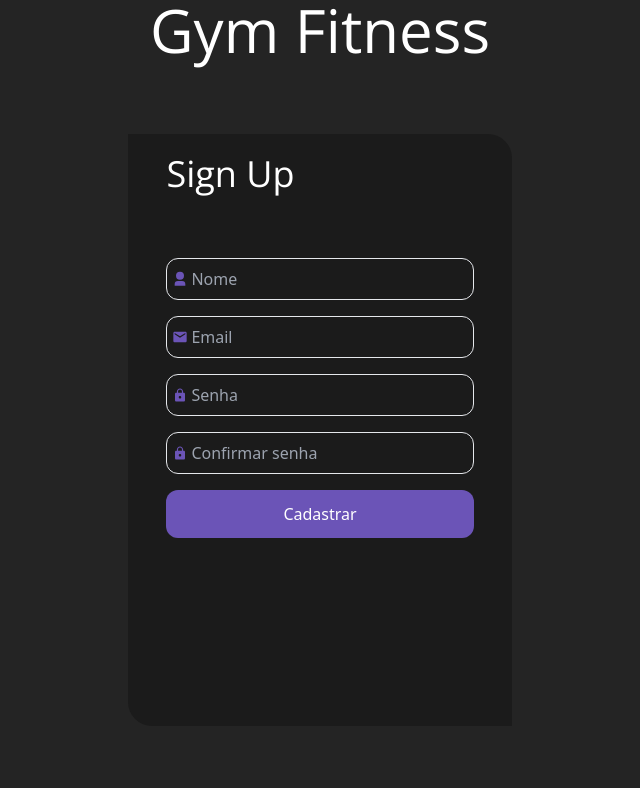
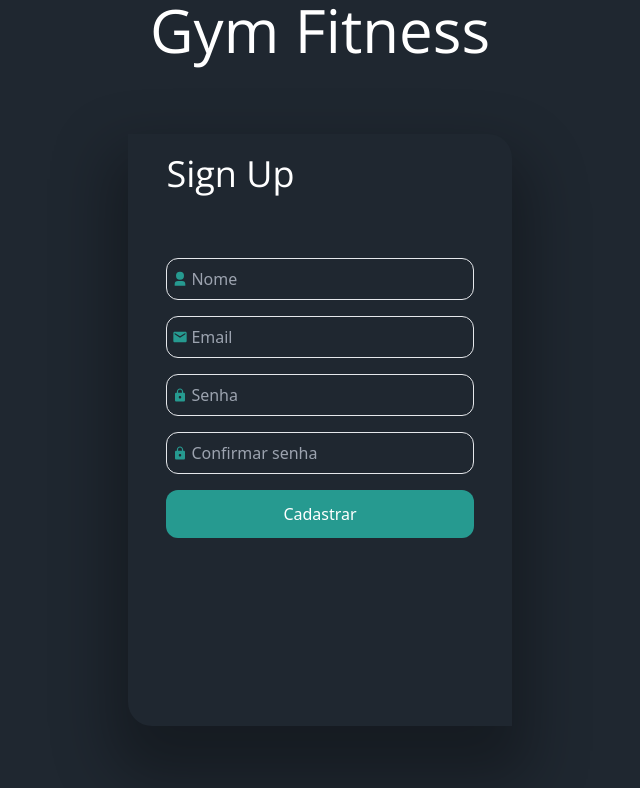
Before and after one commit to marlleyck/fitness-project, a React (Vite) app in the folder frontend/: page /register in a window 1280 px wide. Shown: the top 788 px of the page, without its empty margins (320-960 px from the left). Built offline with nearby package versions, Linux system fonts and the light colour scheme.

Commit message:
style: changed color of forms

```diff
--- a/frontend/src/components/Form/LoginForm/index.tsx
+++ b/frontend/src/components/Form/LoginForm/index.tsx
@@ -11,7 +11,7 @@ export const LoginForm = () => {
 
     return (
         <div className="w-full h-full flex items-center justify-center">
-            <form className="w-96 h-96 bg-black bg-black-force rounded-tr-3xl rounded-bl-3xl flex items-center flex-col pt-5">
+            <form className="w-96 h-96 bg-black-cyan shadow-4xl rounded-tr-3xl rounded-bl-3xl flex items-center flex-col pt-5">
                 <header className="w-4/5">
                     <h3 className="text-white font-Open_Sans text-4xl font-thin">
                         Login
@@ -21,7 +21,7 @@ export const LoginForm = () => {
                     {/* ----------- Email input user -------------- */}
                     <div className="w-full flex items-center justify-center relative">
                         <div className="absolute top-1/2 -translate-y-1/2 left-11">
-                            <MdEmail color="#6b54b7" />
+                            <MdEmail color="#269A90" />
                         </div>
                         <input
                             className="w-4/5 bg-transparent outline-none text-white pl-6 pr-2 py-2 border
@@ -37,7 +37,7 @@ export const LoginForm = () => {
                     {/* ----------- Password input user -------------- */}
                     <div className="w-full flex items-center justify-center relative">
                         <div className="absolute top-1/2 -translate-y-1/2 left-11">
-                            <IoMdLock color="#6b54b7" />
+                            <IoMdLock color="#269A90" />
                         </div>
                         <input
                             className="w-4/5 bg-transparent outline-none text-white pl-6 pr-2 py-2 border
@@ -54,7 +54,7 @@ export const LoginForm = () => {
 
                     <div className="w-full flex items-center justify-center">
                         <button
-                            className="w-4/5 p-3 rounded-xl bg-purple text-white hover:brightness-75 duration-500"
+                            className="w-4/5 p-3 rounded-xl bg-green text-white hover:brightness-75 duration-500"
                             type="button"
                         >
                             Login
@@ -66,7 +66,7 @@ export const LoginForm = () => {
                             Não tem uma conta ainda?{' '}
                             <Link
                                 to="/register"
-                                className="text-purple font-normal cursor-pointer underline-none hover:underline"
+                                className="text-#269A90 font-normal cursor-pointer underline-none hover:underline"
                             >
                                 Cadastre-se
                             </Link>
--- a/frontend/src/components/Form/RegisterForm/index.tsx
+++ b/frontend/src/components/Form/RegisterForm/index.tsx
@@ -20,7 +20,7 @@ export const RegisterForm = () => {
 
     return (
         <div className="w-full h-full flex items-center justify-center">
-            <form className="w-96 h-4/5 bg-black-force rounded-tr-3xl rounded-bl-3xl flex items-center flex-col pt-5">
+            <form className="w-96 h-4/5 bg-black-cyan shadow-4xl rounded-tr-3xl rounded-bl-3xl flex items-center flex-col pt-5">
                 <header className="w-4/5">
                     <h3 className="text-white font-Open_Sans text-4xl font-thin">
                         Sign Up
@@ -30,7 +30,7 @@ export const RegisterForm = () => {
                     {/* ----------- Name input user -------------- */}
                     <div className="w-full flex items-center justify-center relative">
                         <div className="absolute top-1/2 -translate-y-1/2 left-11">
-                            <RiUser3Fill color="#6b54b7" />
+                            <RiUser3Fill color="#269A90" />
                         </div>
                         <input
                             className="w-4/5 bg-transparent outline-none text-white pl-6 pr-2 py-2 border
@@ -48,7 +48,7 @@ export const RegisterForm = () => {
                     {/* ----------- Email input user -------------- */}
                     <div className="w-full flex items-center justify-center relative">
                         <div className="absolute top-1/2 -translate-y-1/2 left-11">
-                            <MdEmail color="#6b54b7" />
+                            <MdEmail color="#269A90" />
                         </div>
                         <input
                             className="w-4/5 bg-transparent outline-none text-white pl-6 pr-2 py-2 border
@@ -66,7 +66,7 @@ export const RegisterForm = () => {
                     {/* ----------- Password input user -------------- */}
                     <div className="w-full flex items-center justify-center relative">
                         <div className="absolute top-1/2 -translate-y-1/2 left-11">
-                            <IoMdLock color="#6b54b7" />
+                            <IoMdLock color="#269A90" />
                         </div>
                         <input
                             className="w-4/5 bg-transparent outline-none text-white pl-6 pr-2 py-2 border
@@ -84,7 +84,7 @@ export const RegisterForm = () => {
                     {/* ----------- Confirm Password input user -------------- */}
                     <div className="w-full flex items-center justify-center relative">
                         <div className="absolute top-1/2 -translate-y-1/2 left-11">
-                            <IoMdLock color="#6b54b7" />
+                            <IoMdLock color="#269A90" />
                         </div>
                         <input
                             className="w-4/5 bg-transparent outline-none text-white pl-6 pr-2 py-2 border
@@ -102,7 +102,7 @@ export const RegisterForm = () => {
                     {/* ----------- Button Register user -------------- */}
                     <div className="w-full flex items-center justify-center">
                         <button
-                            className="w-4/5 p-3 rounded-xl bg-purple text-white hover:brightness-75 duration-500"
+                            className="w-4/5 p-3 rounded-xl bg-green text-white hover:brightness-75 duration-500"
                             type="button"
                             onClick={handleRegisterUser}
                         >
--- a/frontend/src/pages/Home/index.tsx
+++ b/frontend/src/pages/Home/index.tsx
@@ -1,8 +1,8 @@
-import { LoginForm } from '../../components/Form/LoginForm'
+import { LoginForm } from '../../components/Form/LoginForm';
 
 export const Home = () => {
     return (
-        <div className="w-screen h-screen bg-black flex items-center justify-start flex-col">
+        <div className="w-screen h-screen bg-black-cyan flex items-center justify-start flex-col">
             <header>
                 <h1 className="text-white font-Open_Sans text-6xl font-thin">
                     Gym Fitness
@@ -11,5 +11,5 @@ export const Home = () => {
 
             <LoginForm />
         </div>
-    )
-}
+    );
+};
--- a/frontend/src/pages/Register/index.tsx
+++ b/frontend/src/pages/Register/index.tsx
@@ -2,7 +2,7 @@ import { RegisterForm } from '../../components/Form/RegisterForm';
 
 export const Register = () => {
     return (
-        <div className="w-screen h-screen bg-black flex items-center justify-start flex-col">
+        <div className="w-screen h-screen bg-black-cyan flex items-center justify-start flex-col">
             <header>
                 <h1 className="text-white font-Open_Sans text-6xl font-thin">
                     Gym Fitness
--- a/frontend/tailwind.config.cjs
+++ b/frontend/tailwind.config.cjs
@@ -1,20 +1,22 @@
 /** @type {import('tailwindcss').Config} */
 module.exports = {
-  content: [
-    "./index.html",
-    "./src/**/*.{js,ts,jsx,tsx}",
-  ],
+    content: ['./index.html', './src/**/*.{js,ts,jsx,tsx}'],
     theme: {
         fontFamily: {
-      Open_Sans: ['"Open Sans"']
+            Open_Sans: ['"Open Sans"'],
         },
         extend: {
             colors: {
-        'black': '#242424',
+                black: '#242424',
                 'black-force': '#1B1B1B',
-        'purple': '#6B54B7'
-      }
+                'black-cyan': '#1F2730',
+                purple: '#6B54B7',
+                green: '#269A90',
+            },
+            boxShadow: {
+                '4xl': '0 35px 60px 18px rgba(0, 0, 0, 0.3)',
+            },
         },
     },
     plugins: [],
-}
+};
```
Lines whose indentation alone changed are shown as unchanged.
